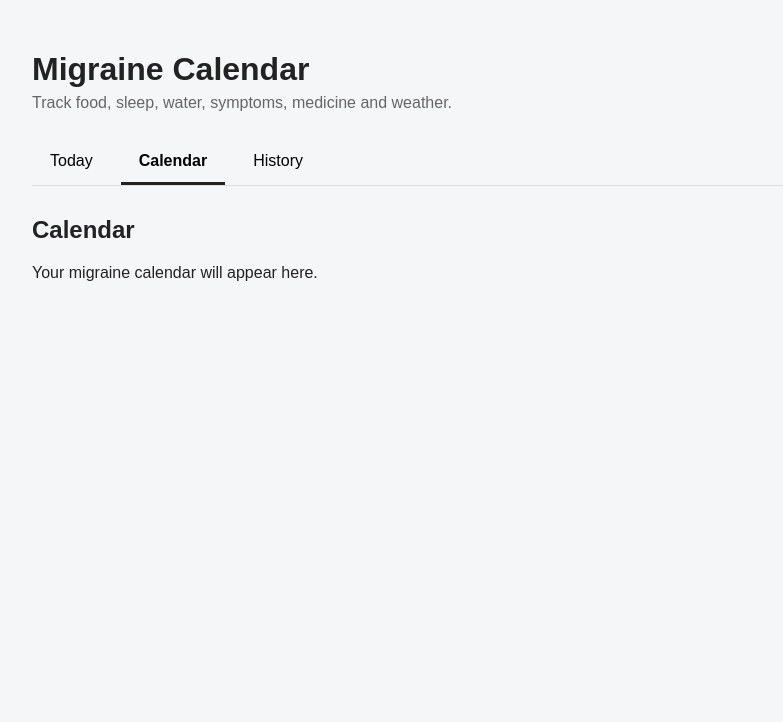
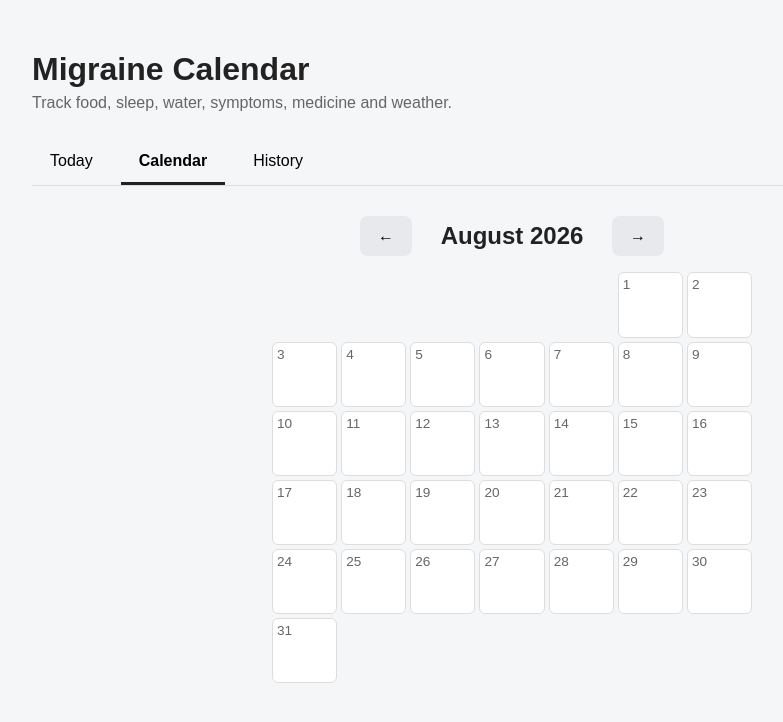
Before and after one commit to TKTsunamiMH/migraine-calendar, a website built with Vite: page index.html in a window 1280 px wide. Both pictures are taken after a click on the button "Calendar". Shown: the whole page, without its empty margins (128-911 px from the left). Built offline with nearby package versions, Linux system fonts and the light colour scheme; some packages are replaced by stand-ins of ours; no server answers; the database is empty.

Commit message:
Adding calendar function

```diff
--- a/src/main.js
+++ b/src/main.js
@@ -140,9 +140,14 @@ document.querySelector('#app').innerHTML = `
       </section>
 
       <section id="calendar-page" class="page">
-        <h2>Calendar</h2>
-        <p>Your migraine calendar will appear here.</p>
-      </section>
+  <div class="calendar-header">
+    <button type="button" id="prevMonth" class="secondary-button">←</button>
+    <h2 id="calendarMonthLabel"></h2>
+    <button type="button" id="nextMonth" class="secondary-button">→</button>
+  </div>
+  <div id="calendarGrid" class="calendar-grid"></div>
+  <div id="calendarDetail"></div>
+</section>
 
       <section id="history-page" class="page">
         <h2>History</h2>
@@ -280,6 +285,97 @@ function entryToHistoryCard(entry) {
 }
 
 loadHistory()
+
+let calendarViewDate = new Date()
+
+function painToColor(pain) {
+    if (pain == null) return null
+    const colors = [
+        '#e8f5e9', // 0
+        '#dcedc8', // 1
+        '#c5e1a5', // 2
+        '#fff59d', // 3
+        '#ffe082', // 4
+        '#ffcc80', // 5
+        '#ffab91', // 6
+        '#ef9a9a', // 7
+        '#e57373', // 8
+        '#e53935', // 9
+        '#b71c1c'  // 10
+    ]
+    return colors[Math.max(0, Math.min(10, pain))]
+}
+
+async function renderCalendar() {
+    const label = document.querySelector('#calendarMonthLabel')
+    const grid = document.querySelector('#calendarGrid')
+
+    const year = calendarViewDate.getFullYear()
+    const month = calendarViewDate.getMonth()
+
+    label.textContent = calendarViewDate.toLocaleDateString(undefined, { month: 'long', year: 'numeric' })
+
+    const startOfMonth = [year, String(month + 1).padStart(2, '0'), '01'].join('-')
+    const endOfMonth = [year, String(month + 1).padStart(2, '0'), String(new Date(year, month + 1, 0).getDate()).padStart(2, '0')].join('-')
+
+    const { data, error } = await supabase
+        .from('entries')
+        .select('*')
+        .gte('entry_date', startOfMonth)
+        .lte('entry_date', endOfMonth)
+
+    const entriesByDate = {}
+    if (!error && data) {
+        data.forEach(entry => { entriesByDate[entry.entry_date] = entry })
+    }
+
+    const firstDay = new Date(year, month, 1)
+    const startOffset = (firstDay.getDay() + 6) % 7 // Monday-first week
+    const daysInMonth = new Date(year, month + 1, 0).getDate()
+
+    let cells = ''
+
+    for (let i = 0; i < startOffset; i++) {
+        cells += '<div class="calendar-cell empty"></div>'
+    }
+
+    for (let day = 1; day <= daysInMonth; day++) {
+        const dateStr = [year, String(month + 1).padStart(2, '0'), String(day).padStart(2, '0')].join('-')
+        const entry = entriesByDate[dateStr]
+        const color = entry ? painToColor(entry.pain_level) : null
+
+        cells += `
+          <div class="calendar-cell" data-date="${dateStr}" style="${color ? `background:${color}` : ''}">
+            <span class="calendar-day-number">${day}</span>
+            ${entry ? `<span class="calendar-pain">${entry.pain_level}</span>` : ''}
+          </div>
+        `
+    }
+
+    grid.innerHTML = cells
+
+    grid.querySelectorAll('.calendar-cell[data-date]').forEach(cell => {
+        cell.addEventListener('click', () => {
+            const entry = entriesByDate[cell.dataset.date]
+            const detail = document.querySelector('#calendarDetail')
+            detail.innerHTML = entry
+                ? entryToHistoryCard(entry)
+                : `<p>No entry for ${cell.dataset.date}.</p>`
+        })
+    })
+}
+
+document.querySelector('#prevMonth').addEventListener('click', () => {
+    calendarViewDate = new Date(calendarViewDate.getFullYear(), calendarViewDate.getMonth() - 1, 1)
+    renderCalendar()
+})
+
+document.querySelector('#nextMonth').addEventListener('click', () => {
+    calendarViewDate = new Date(calendarViewDate.getFullYear(), calendarViewDate.getMonth() + 1, 1)
+    renderCalendar()
+})
+
+renderCalendar()
 
 function getWeatherDescription(code) {
     const weatherCodes = {
--- a/src/style.css
+++ b/src/style.css
@@ -213,3 +213,62 @@ textarea {
 .pain-badge {
     color: #666;
 }
+
+.calendar-header {
+    display: flex;
+    align-items: center;
+    justify-content: center;
+    gap: 20px;
+    margin-bottom: 16px;
+}
+
+    .calendar-header h2 {
+        margin: 0;
+        min-width: 160px;
+        text-align: center;
+    }
+
+.calendar-grid {
+    display: grid;
+    grid-template-columns: repeat(7, 1fr);
+    gap: 4px;
+    max-width: 480px;
+    margin: 0 auto;
+}
+
+.calendar-cell {
+    aspect-ratio: 1;
+    background: white;
+    border: 1px solid #ddd;
+    border-radius: 6px;
+    padding: 4px;
+    cursor: pointer;
+    display: flex;
+    flex-direction: column;
+    justify-content: space-between;
+    font-size: 0.8rem;
+}
+
+    .calendar-cell.empty {
+        background: transparent;
+        border: none;
+        cursor: default;
+    }
+
+    .calendar-cell:hover:not(.empty) {
+        border-color: #999;
+    }
+
+.calendar-day-number {
+    font-size: 0.85rem;
+    color: #666;
+}
+
+.calendar-pain {
+    align-self: flex-end;
+    font-weight: bold;
+}
+
+#calendarDetail {
+    margin-top: 20px;
+}
```
